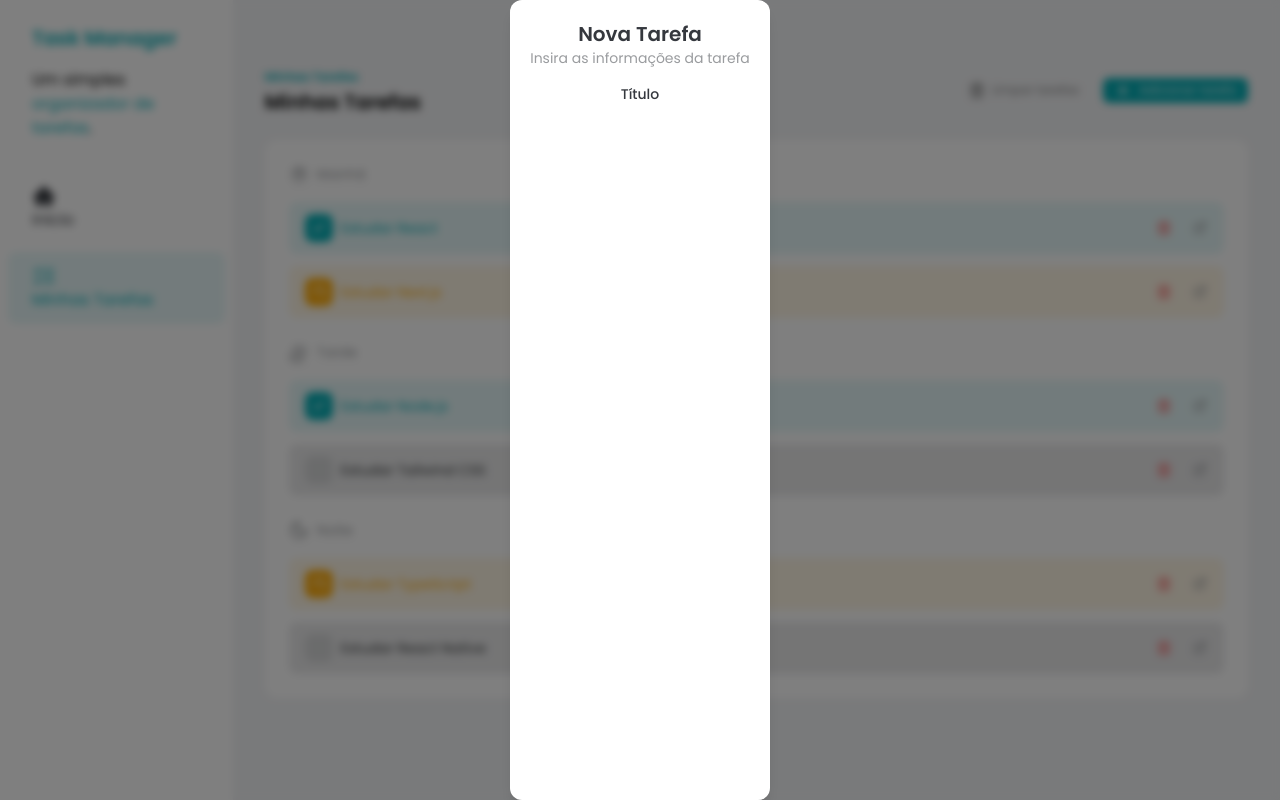
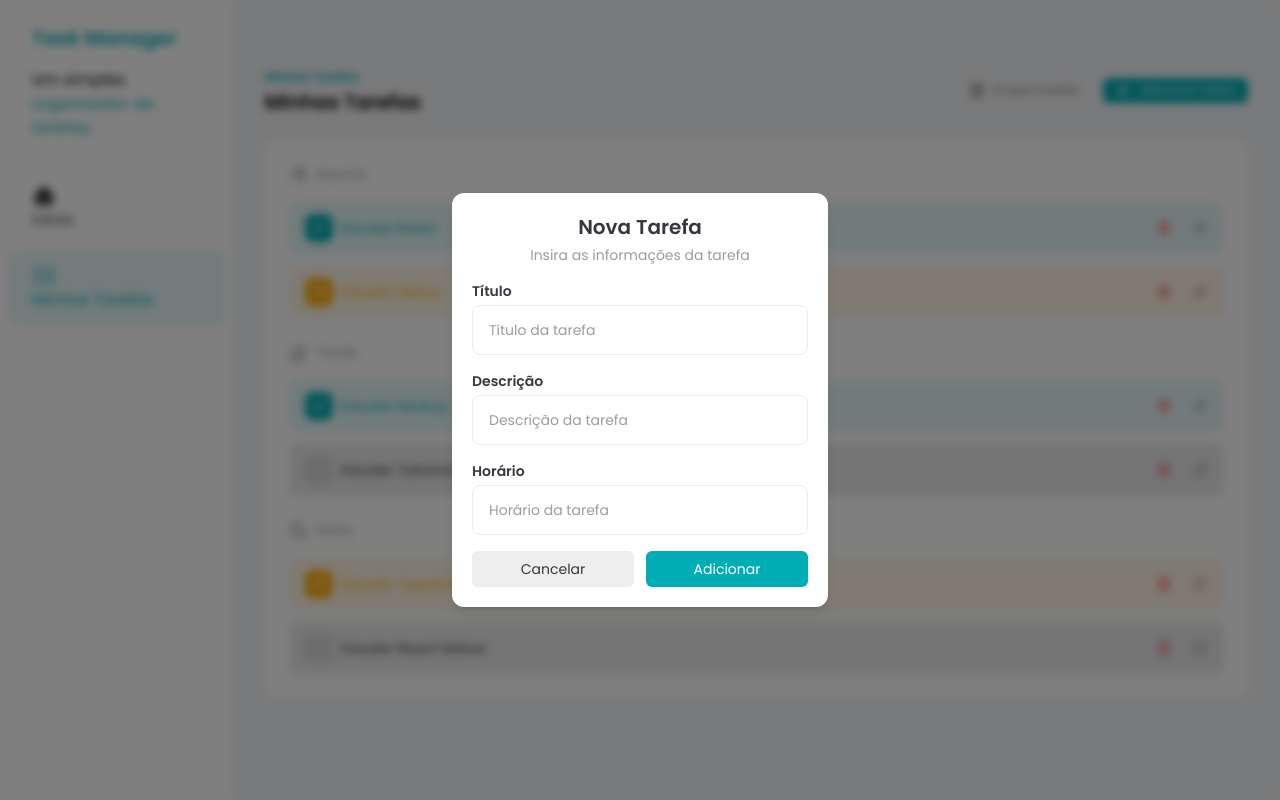
Before and after one commit to Kadockh/task-manager, a React (Vite) app: page / in a window 1280 px wide. Both pictures are taken after a click on the button "Adicionar tarefa". Built offline with nearby package versions, Linux system fonts and the light colour scheme.

Commit message:
feat: ensure AddTaskDialog can be closed

```diff
--- a/src/_components/AddTaskDialog.jsx
+++ b/src/_components/AddTaskDialog.jsx
@@ -1,17 +1,39 @@
 import { createPortal } from "react-dom"
 
-const AddTaskDialog = ({ isOpen }) => {
+import Button from "./Button"
+import Input from "./Input"
+
+const AddTaskDialog = ({ isOpen, handleClose }) => {
   if (!isOpen) return null
   return createPortal(
-    <div className="itens-center fixed bottom-0 left-0 top-0 flex h-screen w-screen justify-center bg-black/50 backdrop-blur-sm">
-      <div className=" p-5 rounded-xl text-center bg-white shadow-lg">
+    <div className="itens-center fixed bottom-0 left-0 top-0 flex h-screen w-screen items-center justify-center bg-black/50 backdrop-blur-sm">
+      <div className="rounded-xl bg-white p-5 text-center shadow-lg">
         <h2 className="text-xl font-semibold text-[#35383e]">Nova Tarefa</h2>
-        <p className="text-sm text-[#9a9c9f]">Insira as informações da tarefa</p>
+        <p className="mb-4 mt-1 text-sm text-[#9a9c9f]">
+          Insira as informações da tarefa
+        </p>
 
-        <div className="mt-4">
-            <label htmlFor="title" className="block text-sm font-medium text-[#35383e]">
-                Título
-            </label>
+        <div className="flex w-[336px] flex-col space-y-4">
+          <Input id="title" label="Título" placeholder="Título da tarefa" />
+          <Input
+            id="description"
+            label="Descrição"
+            placeholder="Descrição da tarefa"
+          />
+          <Input id="time" label="Horário" placeholder="Horário da tarefa" />
+          <div className="flex gap-3">
+            <Button
+              size="md"
+              className="w-full"
+              variant="secondary"
+              onClick={handleClose}
+            >
+              Cancelar
+            </Button>
+            <Button size="md" className="w-full">
+              Adicionar
+            </Button>
+          </div>
         </div>
       </div>
     </div>,
--- a/src/_components/Tasks.jsx
+++ b/src/_components/Tasks.jsx
@@ -70,7 +70,10 @@ const Tasks = () => {
             Adicionar tarefa
           </Button>
 
-          <AddTaskDialog isOpen={addTaskDialogIsOpen} />
+          <AddTaskDialog
+            isOpen={addTaskDialogIsOpen}
+            handleClose={() => setAddTaskDialogIsOpen(false)}
+          />
         </div>
       </div>
 
```
